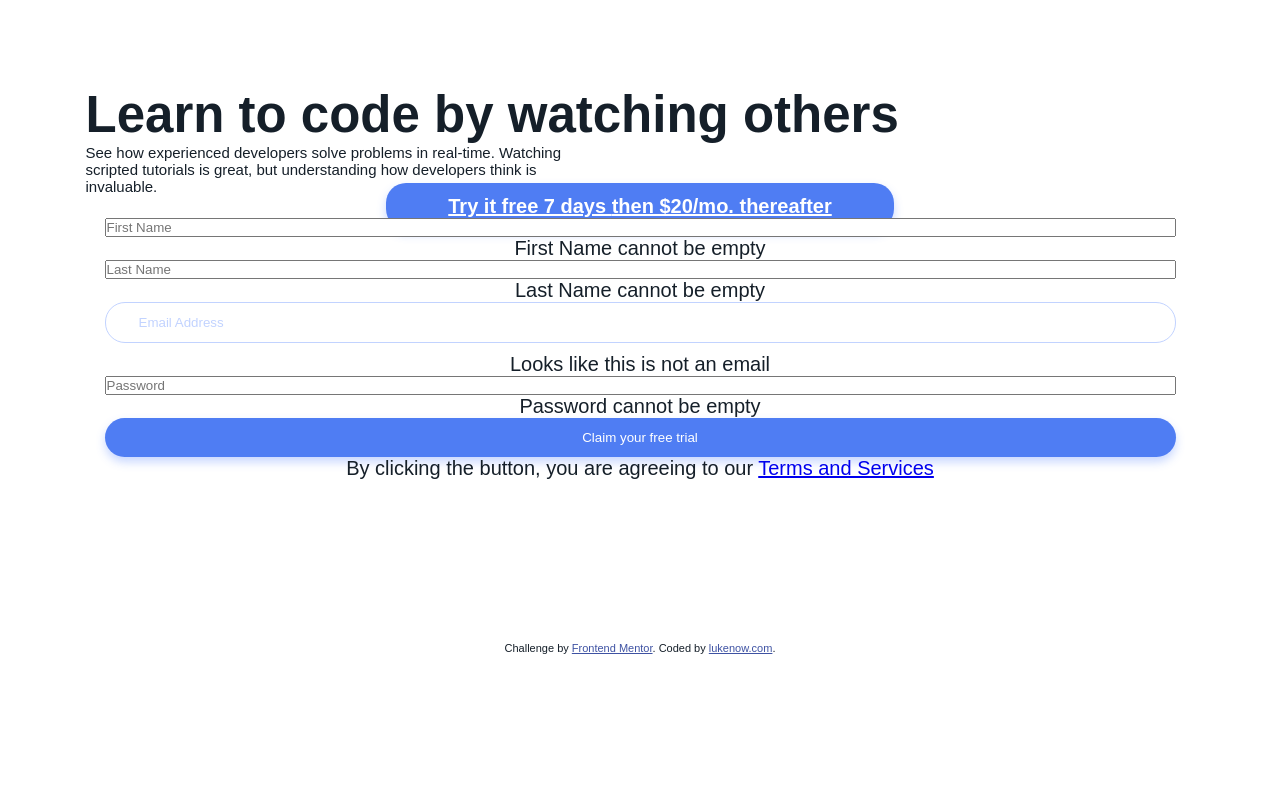
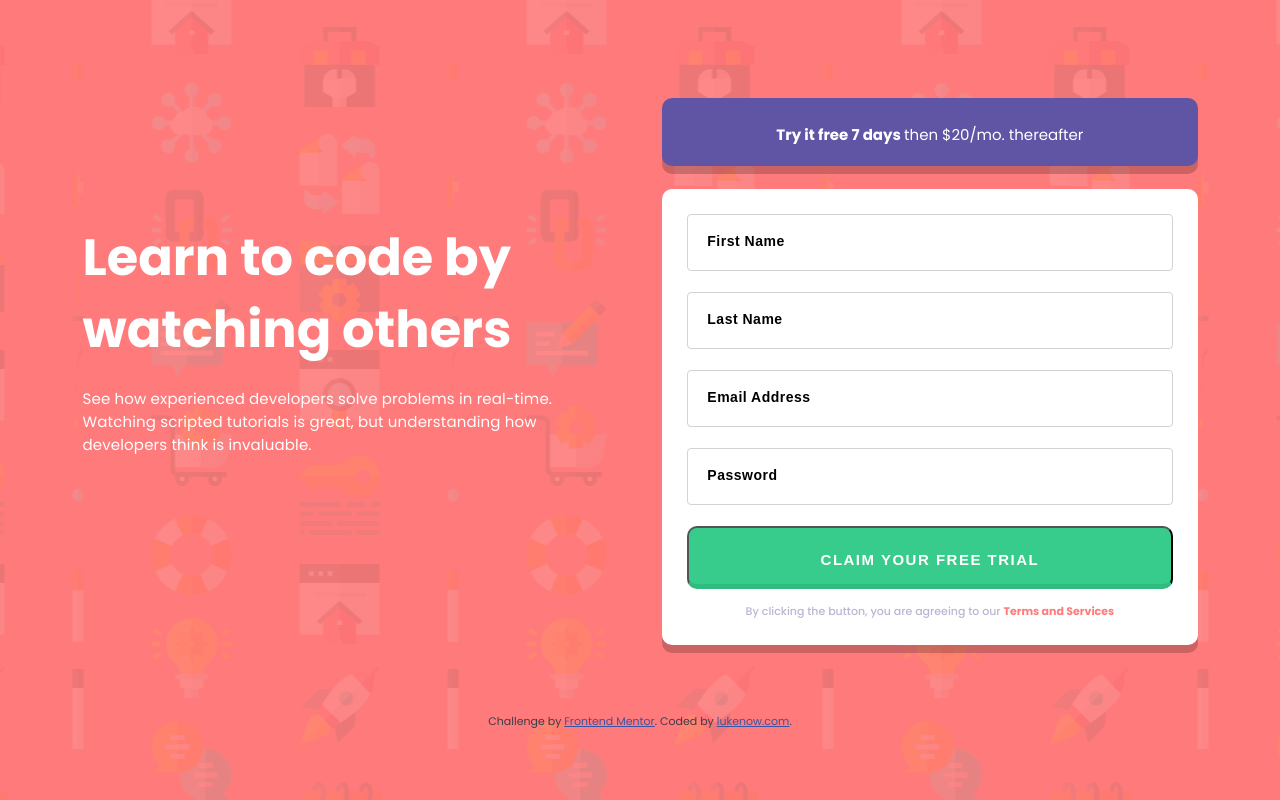
Before and after one commit to devluke88/frontendmentor11, a plain HTML site: page index.html in a window 1280 px wide. Drawn offline with Linux system fonts and the light colour scheme.

Commit message:
Add files via upload

```diff
--- a/style.css
+++ b/style.css
@@ -1,13 +1,15 @@
 :root {
   /*Primary*/
-  --Blue: hsl(223, 87%, 63%);
-  /*Secondary*/
-  --Pale-Blue: hsl(223, 100%, 88%);
-  --Light-Red: hsl(354, 100%, 66%);
+  --Red: hsl(0, 100%, 74%);
+  --Green: hsl(154, 59%, 51%);
+  /*Accent*/
+  --Blue: hsl(248, 32%, 49%);
   /*Neutral*/
-  --Gray: hsl(0, 0%, 59%);
-  --Very-Dark-Blue: hsl(209, 33%, 12%);
+  --Dark-Blue: hsl(249, 10%, 26%);
+  --Grayish-Blue: hsl(246, 25%, 77%);
 }
+
+/*- Weights: 400, 500, 600, 700*/
 
 *,
 *::after,
@@ -20,141 +22,155 @@
 
 html {
     font-size: 62.5%;
-    font-family: 'Libre Franklin', sans-serif;
+    font-family: 'Poppins', sans-serif;
 }
 
 body {
-  font-size: 2rem;
-  color:var(--Very-Dark-Blue);
+  font-size: 1.6rem;
+  color:var(--Dark-Blue);
+  background-color: hsl(0, 100%, 74%);
+  background-image: url(images/bg-intro-mobile.png);
+  background-position: top;
 }
 
 .attribution { font-size: 11px; text-align: center; }
 .attribution a { color: hsl(228, 45%, 44%); }
 
 .wrapper {
-  max-width: 1440px;
-  padding: 8.5rem 2.7rem 12.1rem 2.7rem;
-  text-align: center;
-  margin: 0 auto;
+  padding: 9.8rem 2.4rem 6.8rem 2.4rem;
 }
 
-.logo {
-  width: 50.4;
-  height: 1.7rem;
-  margin-bottom: 4.3rem;
+.box__left--header {
+  color: #fff;
+  text-align: center;
+  font-size: 2.8rem;
+  line-height: 1.4;
+  margin-bottom: 2.2rem;
 }
 
-.header {
-  font-size: 2.2rem;
-  font-weight: 300;
-  color: var(--Gray);
-  margin-bottom: 2.3rem;
-}
-
-#soon {
-  font-weight: 700;
-  color: var(--Very-Dark-Blue);
-}
-
-.sub-header {
-  font-size: 1.2rem;
-  font-weight: 300;
-  margin-bottom: 3.3rem;
-}
-
-form {
-  display: flex;
-  flex-direction: column;
-  justify-content: space-between;
-  margin-bottom: 4.1rem;
-  padding: 0 1.9rem;
-  height: auto;
-
-}
-
-#email {
-  border: 1px solid var(--Pale-Blue);
-  border-radius: 20px;
-  padding: 1.2rem 0rem 1.2rem 3.3rem;
-  margin-bottom: 1rem;
-}
-
-#email::placeholder {
-  color: var(--Pale-Blue);
-}
-
-#error {
-  color: var(--Light-Red);
-  font-style: italic;
-  font-size: 1.2rem;
-  align-self: center;
-  margin: 0rem 0 2.5rem 0;
-  font-weight: 600;
-  display: none;
+.box__left--pgraph {
+  color: #fff;
+  text-align: center;
+  font-size: 1.6rem;
+  letter-spacing: 0.01em;
+  margin-bottom: 6.5rem;
 }
 
 .btn {
-  background-color: var(--Blue);
   color: #fff;
-  border: none;
-  border-radius: 20px;
-  padding: 1.2rem 6.2rem;
-  box-shadow: 0px 5px 10px hsla(223, 100%, 88%, 0.9);
+  text-decoration: none;
+  border-radius: 10px;
+  font-size: 1.5rem;
 }
 
-.btn:hover {
-  background-color: hsl(223, 87%, 70%);
-  transition: all 0.5s;
+.btn-purple {
+  background-color: var(--Blue);
+  font-weight: 600;
+  padding: 2.5rem 7rem 2rem 7rem;
+  box-shadow: 0px 8px 0px rgba(0, 0, 0, 0.2);
+  text-align: center;
+  margin-bottom: 2.3rem;
+  display: flex;
+  justify-content: center;
+  align-items: center;
+}
+
+.monthly {
+  font-weight: 100;
+}
+
+.btn-green {
+  display: flex;
+  flex: 100%;
+  justify-content: center;
+  align-items: stretch;
+  background-color: var(--Green);
+  text-transform: uppercase;
+  text-align: center;
+  padding: 2.3rem 3rem 1.6rem 3rem;
+  letter-spacing: 0.1em;
+  font-weight: 600;
+  border-bottom: 5px solid hsl(154, 59%, 46%);
+  margin-bottom: 1.4rem;
+  margin-top: 2.1rem;
+}
+
+.flex {
+  display: flex;
+  flex-direction: column;
+}
+
+.sign-up {
+  display: flex;
+  flex-direction: column;
+  padding: 2.5rem;
+  background-color: #fff;
+  border-radius: 10px;
+  box-shadow: 0px 8px 0px rgba(0, 0, 0, 0.2);
 }
 
 .label {
   display: none;
 }
 
-.dashboard {
-  max-width: 645px;
-  margin: 0 auto;
+input {
+  border-radius: 4px;
+  border: 1px solid lightgray;
+  padding: 1.9rem 1.9rem 2.1rem 1.9rem;
+
 }
 
-.dashboard-img {
-  width: 100%;
+input:not(:first-of-type) {
+  margin-top: 2.1rem;
 }
 
-.social {
-  display: flex;
-  justify-content: space-between;
-  margin: 0 auto;
-  max-width: 11.8rem;
-  margin-bottom: 3rem;
+input::placeholder {
+  color: #000;
+  font-size: 1.4rem;
+  font-weight: 600;
+  letter-spacing: 0.05rem;
 }
 
-i {
-  font-size: 1.5rem;
-  border: 1px solid hsla(0, 0%, 59%, 0.2);
-  border-radius: 50%;
-  width: 30px;
-  height: 30px;
-  text-align: center;
-  line-height: 30px;
-  vertical-align: middle;
-  padding-top: 7px;
-  color: var(--Blue);
-  transition: all 0.5s;
+.error {
+  align-self: flex-end;
+  font-style: italic;
+  color: var(--Red);
+  font-size: 1.2rem;
+  font-weight: 400;
+  margin-top: 1rem;
+  /* display: none; */
 }
 
-i:hover {
-  background-color: var(--Blue);
-  color: #fff;
+.terms {
+  font-size: 1.1rem;
+  text-align: center;
+  color: var(--Grayish-Blue);
+  font-weight: 500;
+  padding: 0 2.3rem;
 }
 
-.copy {
-  margin: 0 auto;
-  text-align: center;
-  margin-bottom: 3rem;
-  color: var(--Gray);
-  font-size: 1rem;
+.termsAndServices {
+  color: var(--Red);
+  text-decoration: none;
+  font-weight: 700;
 }
 
-.sr-only {
+.termsAndServices:hover {
+  text-decoration: underline;
+}
+
+#fname-error {
   display: none;
 }
+
+#lname-error {
+  display: none;
+}
+
+#email-error {
+  display: none;
+}
+
+#pass-error {
+  display: none;
+}
```
